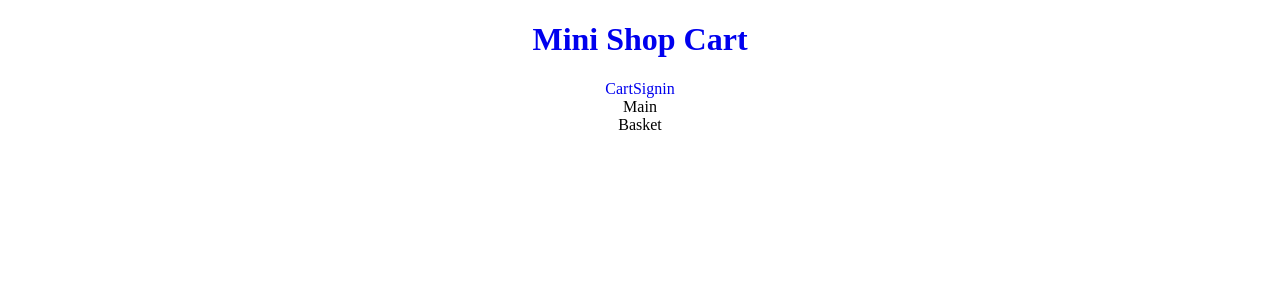
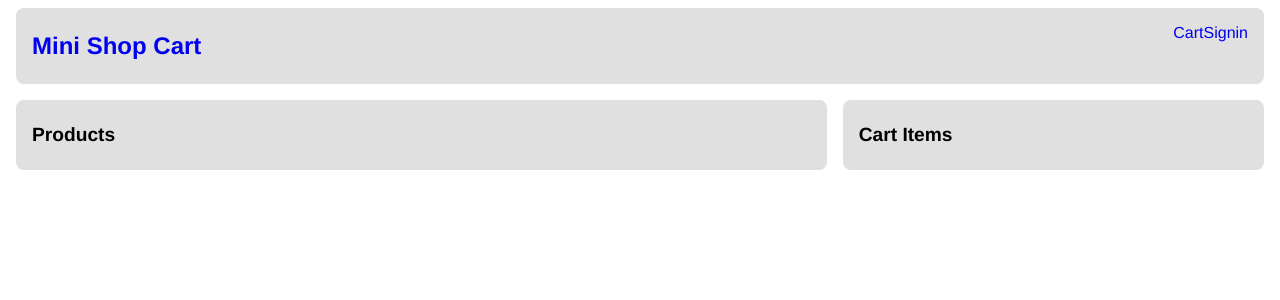
Before and after one commit to frontendprof/react-mini-shop-cart, a React (Create React App) app: page / in a window 1280 px wide. Shown: the top 300 px of the page. Built offline with nearby package versions, Linux system fonts and the light colour scheme.

Commit message:
styling and main comp

```diff
--- a/src/App.js
+++ b/src/App.js
@@ -12,7 +12,7 @@ function App() {
 
      <Header></Header>
 
-     <div>
+     <div className="row">
        <Main></Main>
        <Basket></Basket>
      </div>
--- a/src/components/Basket.jsx
+++ b/src/components/Basket.jsx
@@ -2,9 +2,9 @@ import React from 'react'
 
 const Basket = () => {
     return (
-        <div>
-            Basket
-        </div>
+        <aside className="block col-1">
+            <h2>Cart Items</h2>
+        </aside>
     )
 }
 
--- a/src/components/Header.jsx
+++ b/src/components/Header.jsx
@@ -2,7 +2,7 @@ import React from 'react'
 
 const Header = () => {
     return (
-        <header>
+        <header className="row block center">
 
             <div>
                 <a href="#">
--- a/src/components/Main.jsx
+++ b/src/components/Main.jsx
@@ -2,9 +2,10 @@ import React from 'react'
 
 const Main = () => {
     return (
-        <div>
-            Main
-        </div>
+        <main className="block col-2">
+            <h2>Products</h2>
+            <div className="row"></div>
+        </main>
     )
 }
 
--- a/src/index.css
+++ b/src/index.css
@@ -1,8 +1,50 @@
+body{
+  font-family: Helvetica, Arial, sans-serif;
+}
 
-.App{
-  text-align: center;
+h1,
+h2,
+h3{
+  margin:.5rem 0;
 }
+
+h1{
+  font-size: 1.5rem;
+}
+
+h2{
+  font-size: 1.2rem;
+}
+
+h3{
+  font-size: 1rem;
+}
+
 
 a{
   text-decoration: none;
 }
+
+.row{
+  display: flex;
+  justify-content: space-between;
+}
+
+.col-1{
+  flex:1;
+}
+
+.col-2{
+  flex:2;
+}
+
+.block{
+  background-color: #e0e0e0;
+  padding: 1rem;
+  margin:.5rem;
+  border-radius: .5rem;
+}
+
+.row.center{
+  text-align: center;
+}
```
Also changed, not shown: src/data.js (added, +23 -0 lines).
